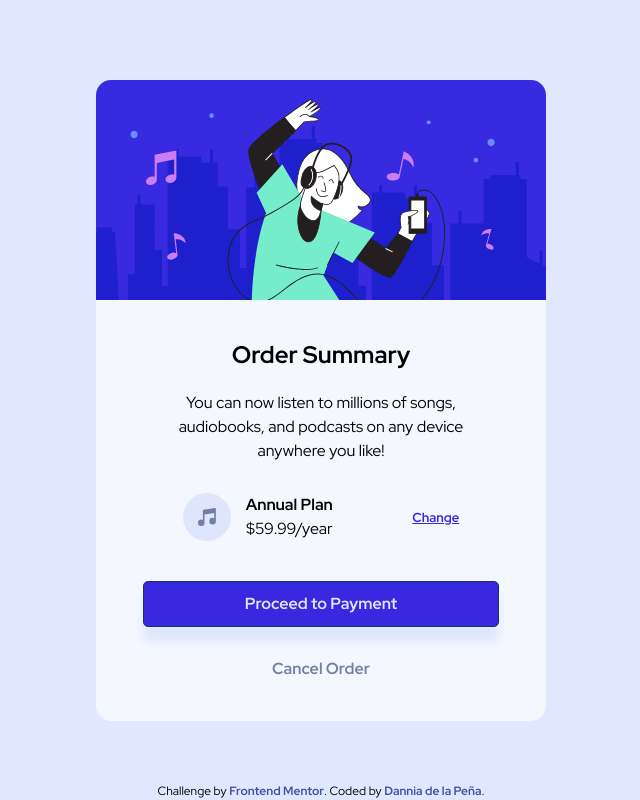
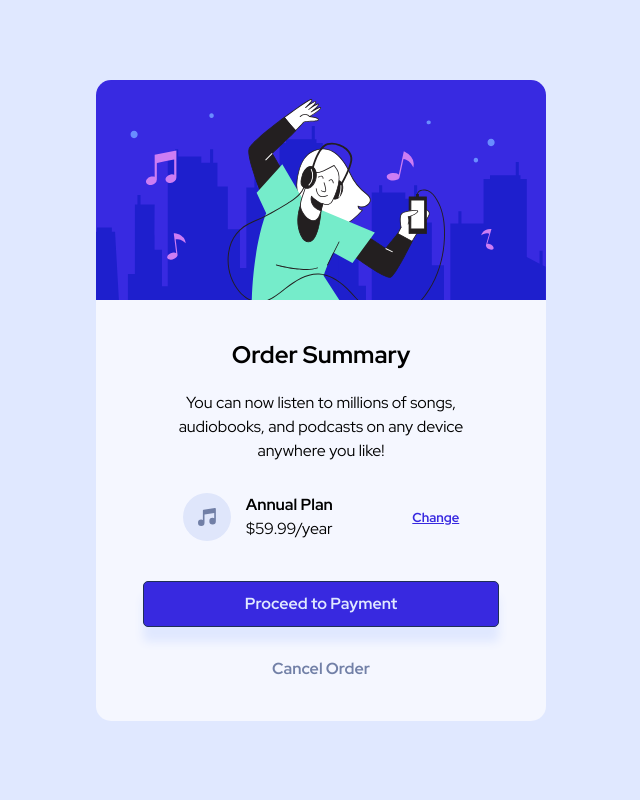
Before and after one commit to danniadelap/order-summary-component-main, a plain HTML site: page index.html in a window 1280 px wide. Shown: the whole page, without its empty margins (319-959 px from the left). Drawn offline with Linux system fonts and the light colour scheme.

Commit message:
Remove footere

```diff
--- a/css/style.css
+++ b/css/style.css
@@ -134,22 +134,6 @@ main {
 }
 
 
-
-footer {
-  position: absolute;
-  bottom: 0;
-  font-size: 12px;
-}
-.attribution {
-  text-align: center;
-}
-.attribution a {
-  color: hsl(228, 45%, 44%);
-  text-decoration: none;
-  font-weight: 700;
-}
-
-
 @media only screen and (max-width: 375px){
   body{
     margin: 0px 30px;
@@ -173,7 +157,5 @@ footer {
   .price-section {
     padding-bottom: 25px;
   }
-  footer{
-    font-size: 12px;
-  }
+
 }
--- a/index.html
+++ b/index.html
@@ -59,15 +59,6 @@
 
 
 
-    <footer>
-      <div class="attribution">
-      Challenge by
-      <a href="https://www.frontendmentor.io?ref=challenge" target="_blank"
-        >Frontend Mentor</a
-      >. Coded by <a href="https://github.com/danniadelap">Dannia de la Peña</a>.
-    </div>
-    </footer>
-
 
   </body>
 </html>
```
